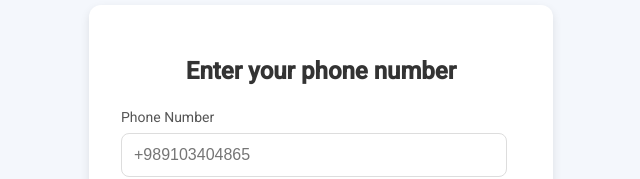
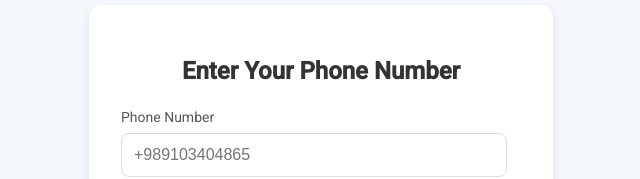
Before and after one commit to almas77abolfazl/chat-app, an Angular app in the folder chat-app-front/: page /login in a window 1280 px wide. Shown: the part 260-439 px from the top of the page, without its empty margins (319-959 px from the left). Built offline with nearby package versions, Linux system fonts and the light colour scheme.

Commit message:
chore: set upper cate login title
Signed-off-by: Abolfazl Nasiri Almas <almas.abolfazl@gmail.com>

```diff
--- a/chat-app-front/src/app/auth/login/login.component.html
+++ b/chat-app-front/src/app/auth/login/login.component.html
@@ -1,6 +1,6 @@
 <div class="login-container" (keyup.enter)="sendCode()">
   <div class="login-card">
-    <h2 class="login-title">Enter your phone number</h2>
+    <h2 class="login-title">Enter Your Phone Number</h2>
     <div class="input-group">
       <label for="phone" class="input-label">Phone Number</label>
       <input
```
